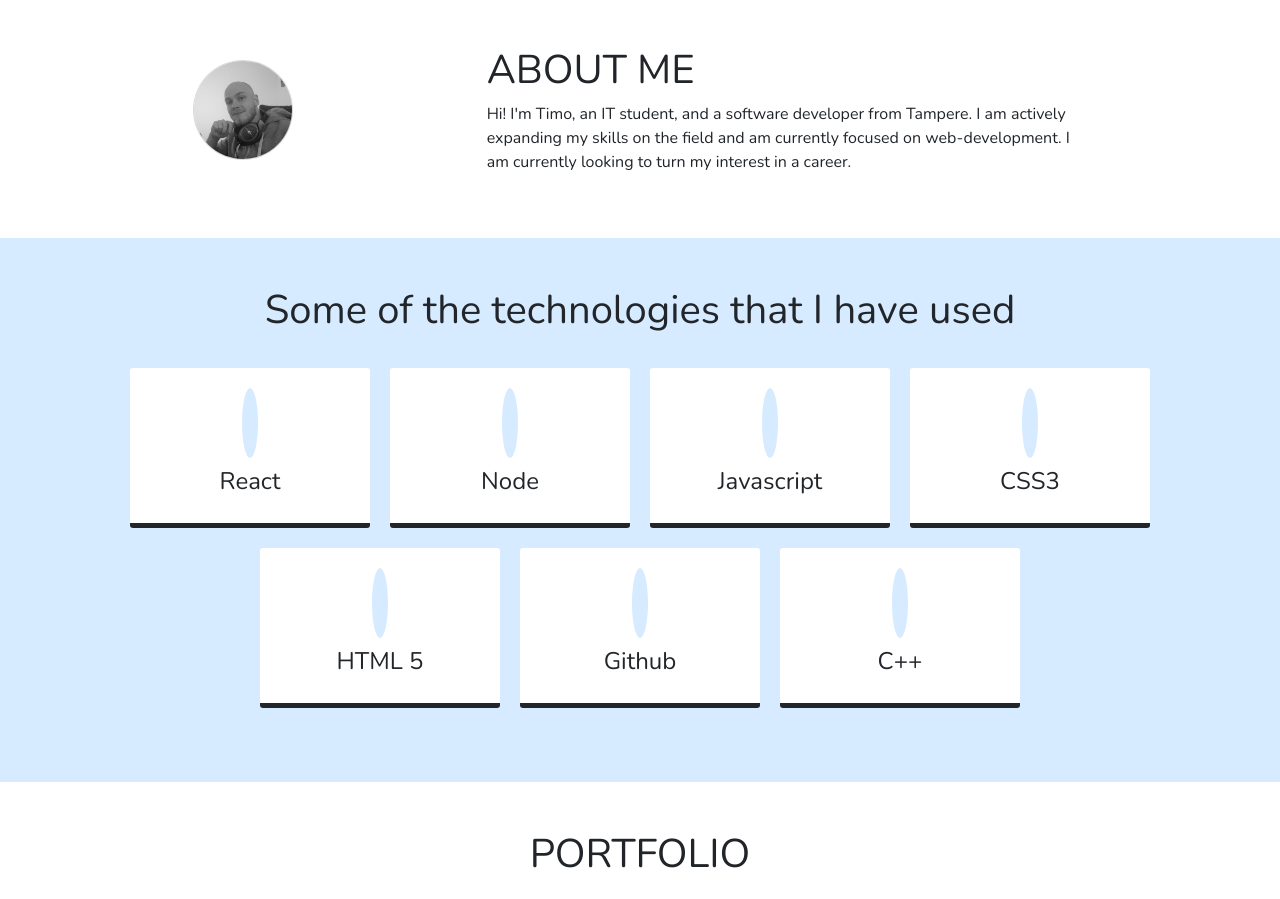
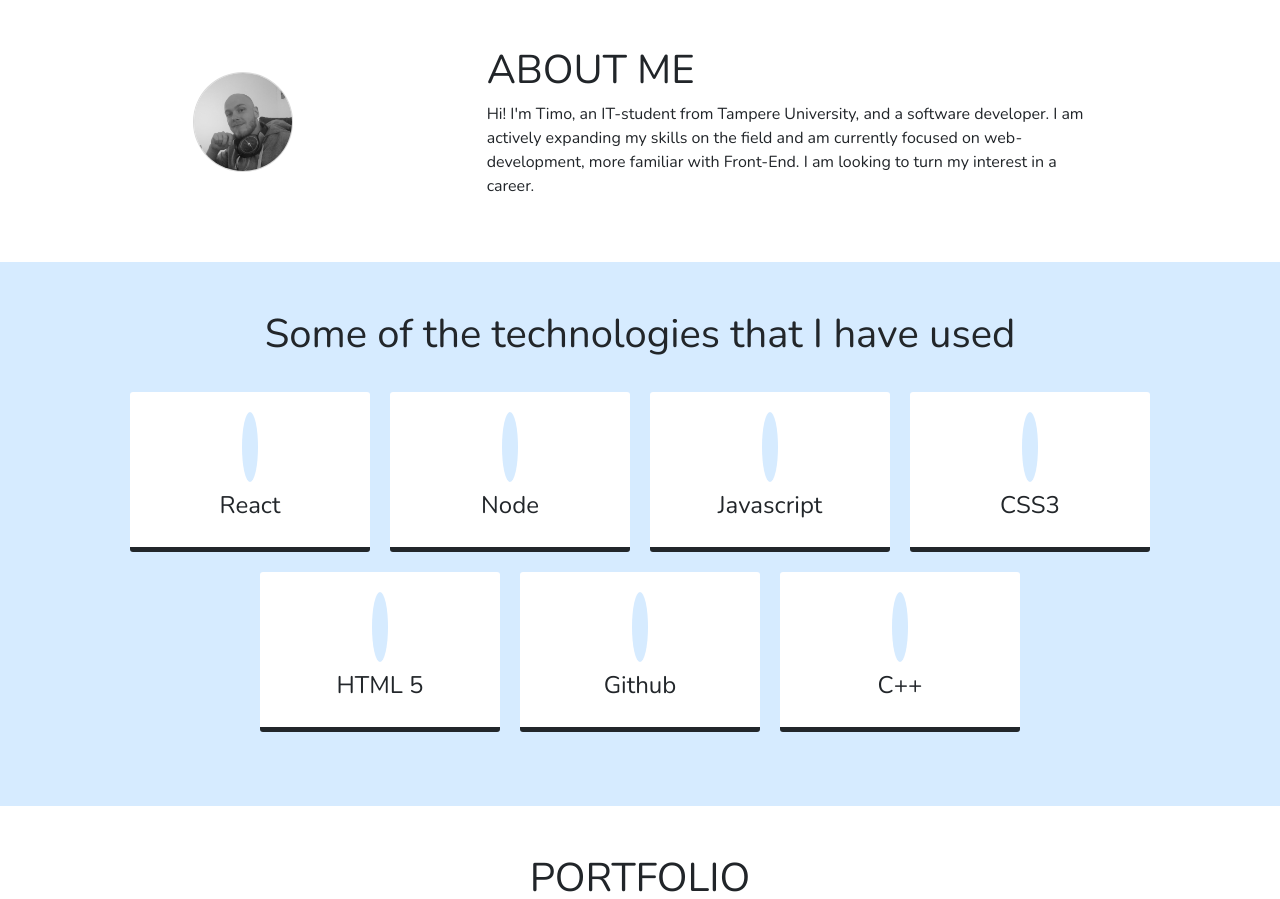
Before and after one commit to thansgit/portfolio, a React (Create React App) app: page / in a window 1280 px wide. Shown: the part 802-1701 px from the top of the page. Built offline with nearby package versions, Linux system fonts and the light colour scheme; some icons are missing.

Commit message:
Fixed about

```diff
--- a/src/screens/aboutMe/AboutMe.jsx
+++ b/src/screens/aboutMe/AboutMe.jsx
@@ -11,7 +11,7 @@ function AboutMe() {
       <div className="about__text">
           <h1>ABOUT ME</h1>
           <p>
-            Hi! I'm Timo, an IT student, and a software developer from Tampere. I am actively expanding my skills on the field and am currently focused on web-development. I am currently looking to turn my interest in a career.
+            Hi! I'm Timo, an IT-student from Tampere University, and a software developer. I am actively expanding my skills on the field and am currently focused on web-development, more familiar with Front-End. I am looking to turn my interest in a career.
           </p>
       </div>
     </div>
```
